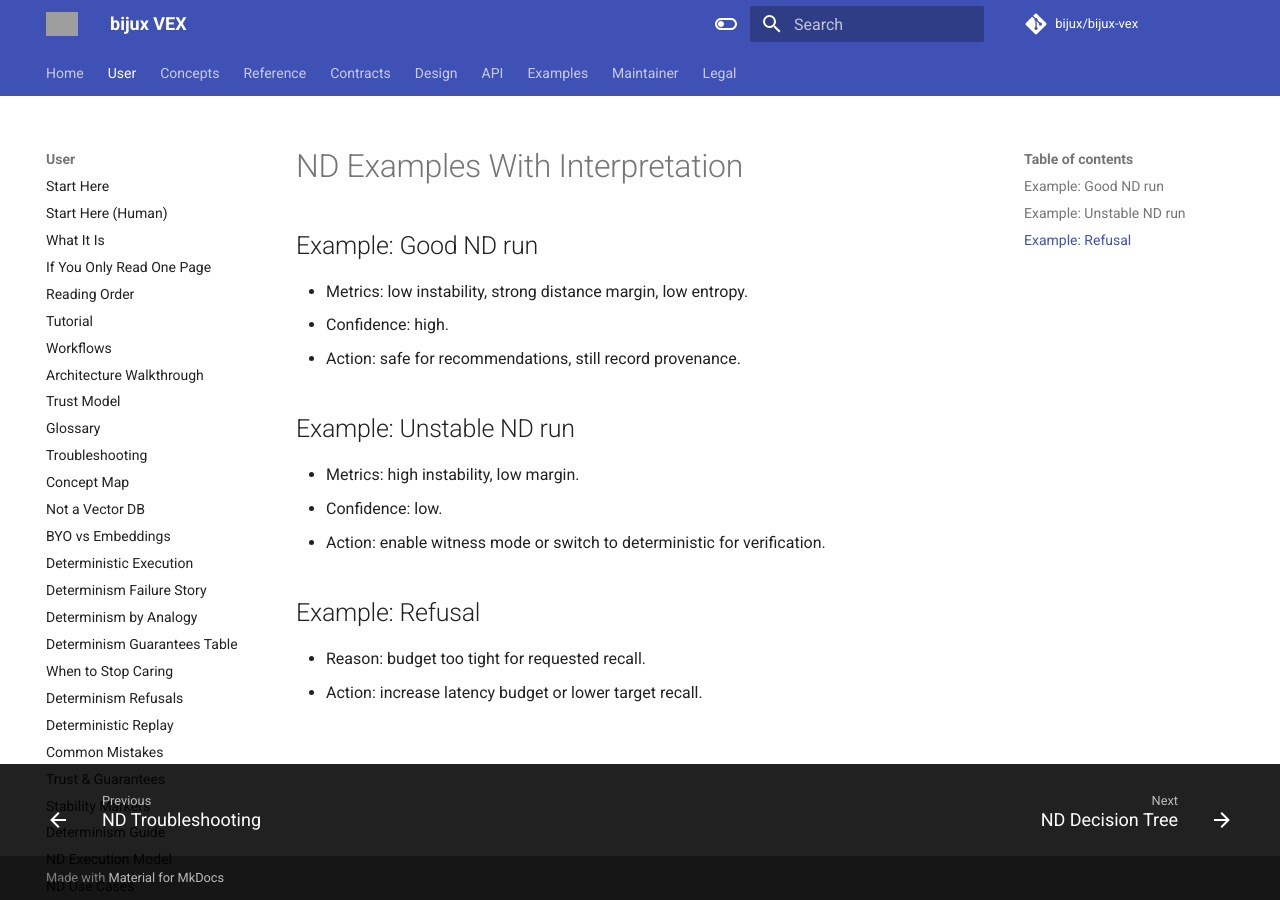
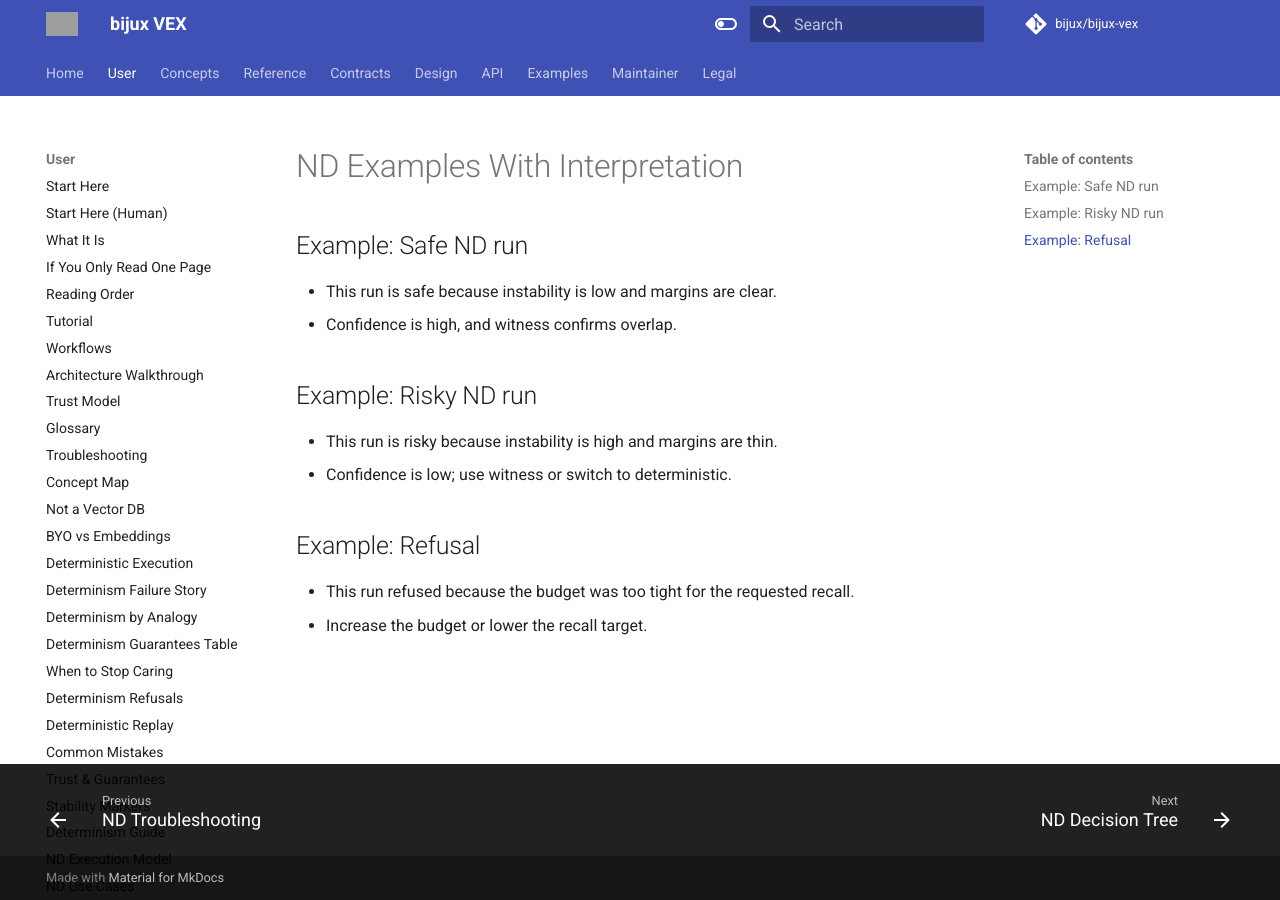
Before and after one commit to bijux/bijux-vex, an MkDocs documentation site: the page built from docs/user/nd_examples.md, in a window 1280 px wide. Built offline with MkDocs 1.6.1 and Material for MkDocs 9.7.7, drawn with Linux system fonts in a browser that asks for light colours; comment, search, counter and statistics services are not loaded; grey boxes are pictures that could not be loaded.

Commit message:
docs: clarify execution modes and ND usage

```diff
--- a/docs/user/nd_examples.md
+++ b/docs/user/nd_examples.md
@@ -1,18 +1,16 @@
 # ND Examples With Interpretation
 
-## Example: Good ND run
+## Example: Safe ND run
 
-- Metrics: low instability, strong distance margin, low entropy.
-- Confidence: high.
-- Action: safe for recommendations, still record provenance.
+- This run is safe because instability is low and margins are clear.
+- Confidence is high, and witness confirms overlap.
 
-## Example: Unstable ND run
+## Example: Risky ND run
 
-- Metrics: high instability, low margin.
-- Confidence: low.
-- Action: enable witness mode or switch to deterministic for verification.
+- This run is risky because instability is high and margins are thin.
+- Confidence is low; use witness or switch to deterministic.
 
 ## Example: Refusal
 
-- Reason: budget too tight for requested recall.
-- Action: increase latency budget or lower target recall.
+- This run refused because the budget was too tight for the requested recall.
+- Increase the budget or lower the recall target.
```
Also changed, not shown: docs/user/choose_execution_mode.md (added, +21 -0 lines), docs/user/execution_mode_comparison.md (added, +8 -0 lines), docs/user/nd_terminology.md (added, +7 -0 lines), docs/user/nd_trust_checklist.md (added, +9 -0 lines).
